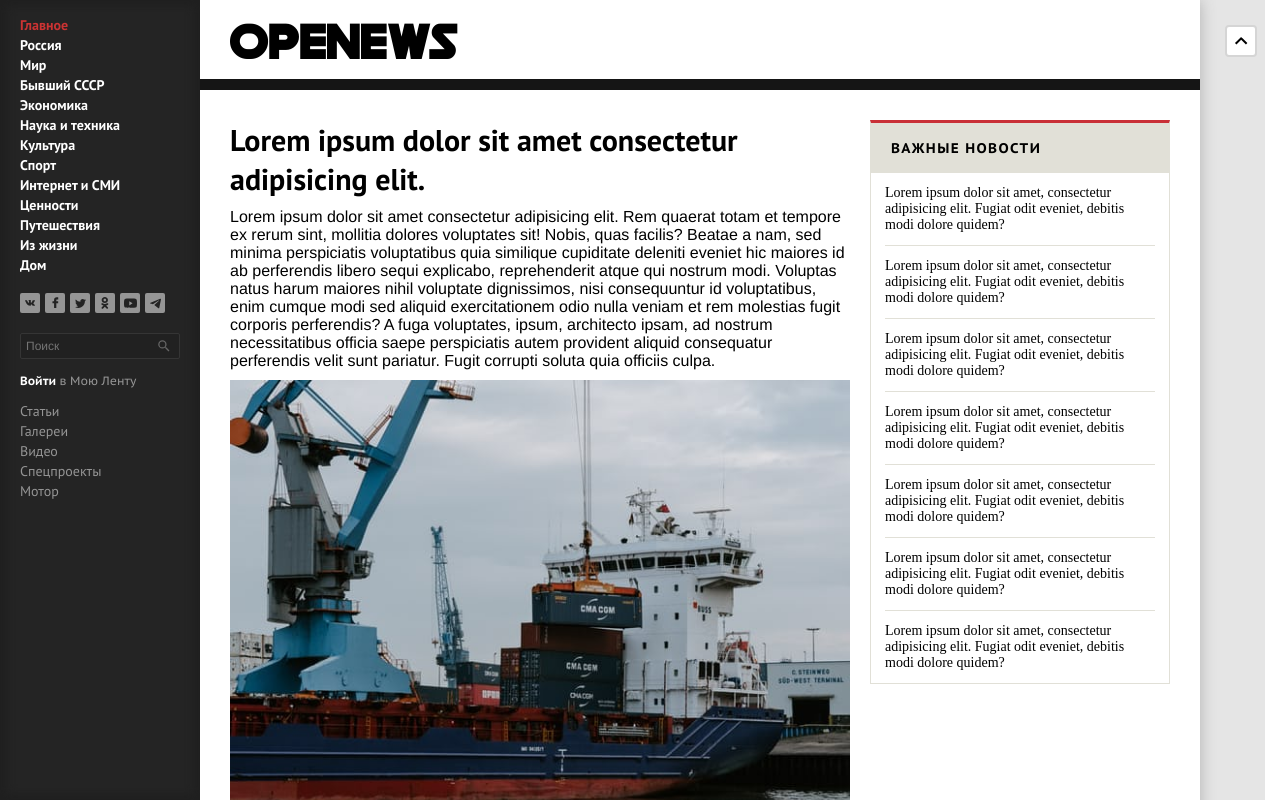
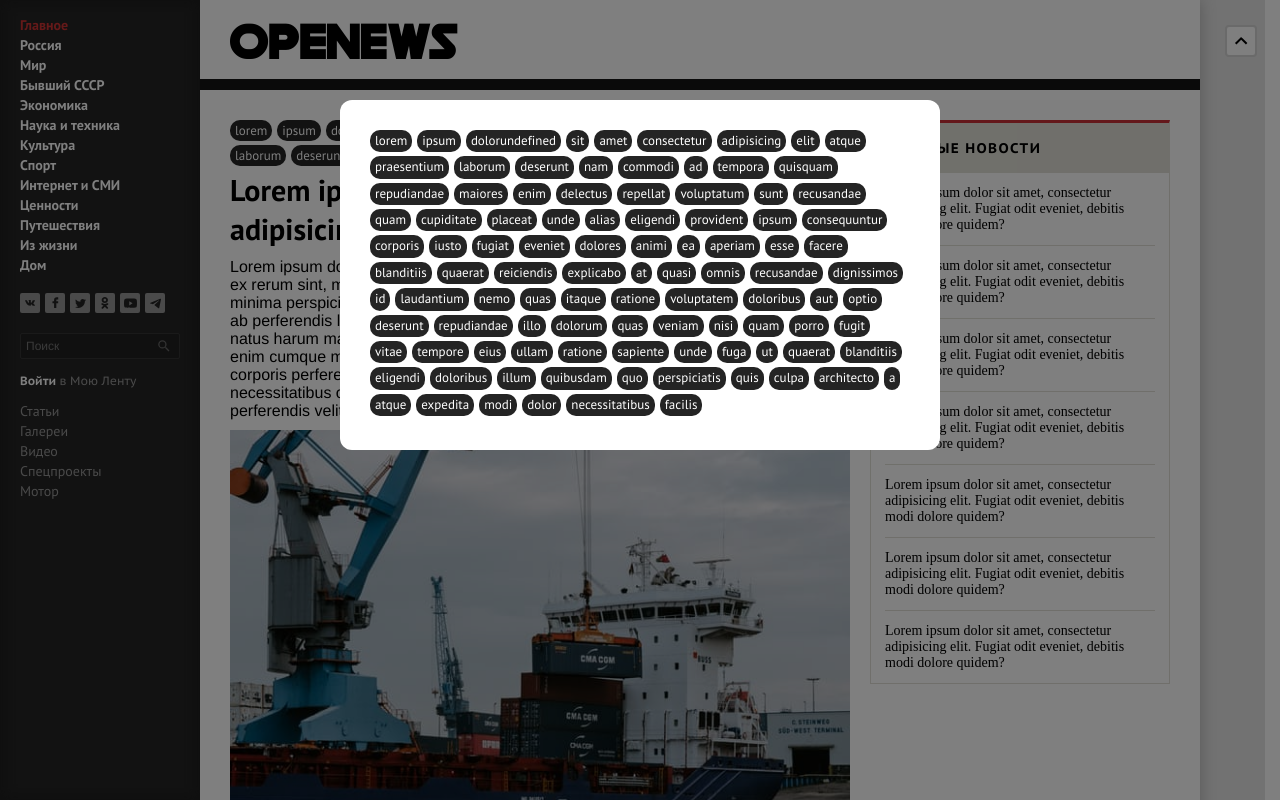
Before and after one commit to openews/openews, a Vue app: page /example in a window 1280 px wide. Shown: the top 800 px of the page. Built offline with nearby package versions, Linux system fonts and the light colour scheme; a web font is replaced by a local one; what vue-date-fns would draw is missing.

Commit message:
Add labels

```diff
--- /dev/null
+++ b/src/components/content/VContentLabels.vue
@@ -0,0 +1,39 @@
+<template>
+  <div class="labels">
+    <a
+      v-for="(label, index) in firstLabels(14)"
+      :key="index"
+      href="#"
+      class="labels__label"
+    >{{label}}</a>
+    <button @click="openAll()" class="labels__button" title="Показать все ярлыки">...</button>
+  </div>
+</template>
+
+<script>
+export default {
+  name: "VContentLabels",
+  props: {
+    labels: {
+      type: Array,
+      default: () => []
+    }
+  },
+  data() {
+    return {
+      theLabels: this.labels
+    };
+  },
+  methods: {
+    firstLabels(n) {
+      return this.theLabels.slice(0, n);
+    },
+    openAll() {
+      this.$emit("openAllLabels");
+    }
+  }
+};
+</script>
+
+<style scoped lang="scss" src="@/styles/content/VContentLabels.scss">
+</style>
--- /dev/null
+++ b/src/components/content/VContentLabelsModal.vue
@@ -0,0 +1,36 @@
+<template>
+  <div v-if="opened" class="modal">
+    <div @click="close()" class="modal__bg"></div>
+    <div class="modal__body">
+      <a v-for="(label, index) in labels" :key="index" href class="modal__label">{{ label }}</a>
+    </div>
+  </div>
+</template>
+
+<script>
+export default {
+  name: "VContentLabelsModal",
+  props: {
+    labels: {
+      type: Array,
+      default: () => []
+    }
+  },
+  data() {
+    return {
+      opened: true
+    };
+  },
+  methods: {
+    open() {
+      this.opened = true;
+    },
+    close() {
+      this.opened = false;
+    }
+  }
+};
+</script>
+
+<style scoped lang="scss" src="@/styles/content/VContentLabelsModal.scss">
+</style>
--- /dev/null
+++ b/src/styles/content/VContentLabels.scss
@@ -0,0 +1,24 @@
+.labels {
+  width: 100%;
+  display: flex;
+  flex-wrap: wrap;
+  &__label {
+    margin-right: 5px;
+    margin-bottom: 4px;
+    padding: 2px 5px;
+    color: #ffffff;
+    font-family: 'PT Sans';
+    background-color: #242424;
+    border-radius: 10px;
+    text-decoration: none;
+    font-size: 13px;
+  }
+  &__button {
+    margin-left: 5px;
+    border: none;
+    background: none;
+    font-size: 26px;
+    height: 8px;
+    cursor: pointer;
+  }
+}
--- /dev/null
+++ b/src/styles/content/VContentLabelsModal.scss
@@ -0,0 +1,38 @@
+.modal {
+  position: fixed;
+  z-index: 1000;
+  left: 0;
+  right: 0;
+  top: 0;
+  bottom: 0;
+  &__bg {
+    position: absolute;
+    width: 100vw;
+    height: 100vh;
+    background-color: rgba(0, 0, 0, 0.5);
+  }
+  &__body {
+    position: relative;
+    width: 600px;
+    height: 350px;
+    border-radius: 12px;
+    margin: 0 auto;
+    margin-top: 100px;
+    background-color: #ffffff;
+    padding: 30px;
+    display: flex;
+    flex-wrap: wrap;
+    overflow: auto;
+  }
+  &__label {
+    margin-right: 5px;
+    margin-bottom: 4px;
+    padding: 2px 5px;
+    color: #ffffff;
+    font-family: 'PT Sans';
+    background-color: #242424;
+    border-radius: 10px;
+    text-decoration: none;
+    font-size: 13px;
+  }
+}
--- a/src/views/PieceOfNews.vue
+++ b/src/views/PieceOfNews.vue
@@ -5,6 +5,7 @@
       <div class="page__focus">
         <div class="page__row">
           <div class="page__col page__col--2">
+            <Labels :labels="labels" @openAllLabels="openAllLabels" />
             <VPieceOfNews />
           </div>
         </div>
@@ -15,36 +16,26 @@
         </div>
       </div>
     </div>
-    <div class="page__category">
-      <div v-for="(cats, index) in categories" :key="index" class="page__row">
-        <div class="page__col">
-          <CategoryColumn :header="cats[0]" :news="categoryNews" />
-        </div>
-        <div class="page__col">
-          <CategoryColumn :header="cats[1]" :news="categoryNews" />
-        </div>
-        <div class="page__col">
-          <CategoryColumn :header="cats[2]" :news="categoryNews" />
-        </div>
-      </div>
-    </div>
     <VFooter />
     <button @click="scrollTop()" class="page__up"></button>
+    <LabelsModal :labels="labels" ref="labelModal" />
   </div>
 </template>
 
 <script>
-import Top from '@/components/content/VContentTop'
-import VPieceOfNews from '@/components/content/VContentPieceOfNews'
-import TimeColumn from '@/components/content/VContentTimeColumn'
-import CategoryColumn from '@/components/content/VContentCategoryColumn'
-import BlockNews from '@/components/content/VContentBlockNews'
-import BigNews from '@/components/content/VContentBigNews'
-import MiddleNews from '@/components/content/VContentMiddleNews'
-import VFooter from '@/components/content/VContentFooter'
+import Top from "@/components/content/VContentTop";
+import VPieceOfNews from "@/components/content/VContentPieceOfNews";
+import Labels from "@/components/content/VContentLabels";
+import TimeColumn from "@/components/content/VContentTimeColumn";
+import CategoryColumn from "@/components/content/VContentCategoryColumn";
+import BlockNews from "@/components/content/VContentBlockNews";
+import BigNews from "@/components/content/VContentBigNews";
+import MiddleNews from "@/components/content/VContentMiddleNews";
+import VFooter from "@/components/content/VContentFooter";
+import LabelsModal from "@/components/content/VContentLabelsModal";
 
 export default {
-  name: 'PieceOfNews',
+  name: "PieceOfNews",
   components: {
     Top,
     TimeColumn,
@@ -54,103 +45,263 @@ export default {
     MiddleNews,
     VFooter,
     VPieceOfNews,
+    Labels,
+    LabelsModal
   },
   data() {
     return {
       shortNew: {
-        text: 'Lorem ipsum dolor sit amet, consectetur adipisicing elit. Fugiat odit eveniet, debitis modi dolore quidem?',
-        path: 'example',
+        text:
+          "Lorem ipsum dolor sit amet, consectetur adipisicing elit. Fugiat odit eveniet, debitis modi dolore quidem?",
+        path: "example",
         time: 1575900368369,
-        img: (i) => this.i || this.i === 0 ? require(`../assets/imgs/${this.i++}.jpg`) : require(`../assets/imgs/0.jpg`),
+        img: i =>
+          this.i || this.i === 0
+            ? require(`../assets/imgs/${this.i++}.jpg`)
+            : require(`../assets/imgs/0.jpg`)
       },
       textNew: {
-        text: 'Lorem ipsum dolor sit amet, consectetur adipisicing elit. Fugiat odit eveniet, debitis modi dolore quidem?',
-        path: 'example',
+        text:
+          "Lorem ipsum dolor sit amet, consectetur adipisicing elit. Fugiat odit eveniet, debitis modi dolore quidem?",
+        path: "example"
       },
       bigNew: {
-        category: 'Обо всём',
+        category: "Обо всём",
         title: "Lorem ipsum dolor sit amet,",
-        description: "ВLorem ipsum dolor sit amet, consectetur adipisicing elit.",
+        description:
+          "ВLorem ipsum dolor sit amet, consectetur adipisicing elit.",
         date: 1575900368369,
-        path: 'example',
-        img: 'https://picsum.photos/620/310',
+        path: "example",
+        img: "https://picsum.photos/620/310"
       },
       configNew: {
-        title: 'Lorem ipsum',
-        description: 'Lorem ipsum dolor sit amet.',
+        title: "Lorem ipsum",
+        description: "Lorem ipsum dolor sit amet.",
         date: 1575900368369,
-        path: 'example',
-        img: 'https://picsum.photos/620/310',
-        category: 'Обо всём',
+        path: "example",
+        img: "https://picsum.photos/620/310",
+        category: "Обо всём"
       },
       categoryNew: {
-        img: 'https://picsum.photos/96/64',
-        title: 'Lorem ipsum',
-        description: 'Lorem ipsum dolor sit amet, consectetur adipisicing elit. Fugiat odit eveniet, quidem?',
-        path: 'example',
+        img: "https://picsum.photos/96/64",
+        title: "Lorem ipsum",
+        description:
+          "Lorem ipsum dolor sit amet, consectetur adipisicing elit. Fugiat odit eveniet, quidem?",
+        path: "example"
       },
       categories: [
-        [{ text: 'Россия', path: 'example', },
-        { text: 'Мир', path: 'example', },
-        { text: 'Бывший СССР', path: 'example', }],
-        [{ text: 'Экономика', path: 'example', },
-        { text: 'Силовые структуры', path: 'example', },
-        { text: 'Наука и техника', path: 'example', }],
-        [{ text: 'Спорт', path: 'example', },
-        { text: 'Культура', path: 'example', },
-        { text: 'интернет и СМИ', path: 'example', }],
-        [{ text: 'Ценности', path: 'example', },
-        { text: 'Путешествия', path: 'example', },
-        { text: 'Из жизни', path: 'example', }],
-        [{ text: 'Motor', path: 'example', },
-        { text: 'Дом', path: 'example', },
-        { text: 'Нацпрокеты', path: 'example', }],
+        [
+          { text: "Россия", path: "example" },
+          { text: "Мир", path: "example" },
+          { text: "Бывший СССР", path: "example" }
+        ],
+        [
+          { text: "Экономика", path: "example" },
+          { text: "Силовые структуры", path: "example" },
+          { text: "Наука и техника", path: "example" }
+        ],
+        [
+          { text: "Спорт", path: "example" },
+          { text: "Культура", path: "example" },
+          { text: "интернет и СМИ", path: "example" }
+        ],
+        [
+          { text: "Ценности", path: "example" },
+          { text: "Путешествия", path: "example" },
+          { text: "Из жизни", path: "example" }
+        ],
+        [
+          { text: "Motor", path: "example" },
+          { text: "Дом", path: "example" },
+          { text: "Нацпрокеты", path: "example" }
+        ]
       ],
+      labels: [
+        "lorem",
+        "ipsum",
+        "dolorundefined",
+        "sit",
+        "amet",
+        "consectetur",
+        "adipisicing",
+        "elit",
+        "atque",
+        "praesentium",
+        "laborum",
+        "deserunt",
+        "nam",
+        "commodi",
+        "ad",
+        "tempora",
+        "quisquam",
+        "repudiandae",
+        "maiores",
+        "enim",
+        "delectus",
+        "repellat",
+        "voluptatum",
+        "sunt",
+        "recusandae",
+        "quam",
+        "cupiditate",
+        "placeat",
+        "unde",
+        "alias",
+        "eligendi",
+        "provident",
+        "ipsum",
+        "consequuntur",
+        "corporis",
+        "iusto",
+        "fugiat",
+        "eveniet",
+        "dolores",
+        "animi",
+        "ea",
+        "aperiam",
+        "esse",
+        "facere",
+        "blanditiis",
+        "quaerat",
+        "reiciendis",
+        "explicabo",
+        "at",
+        "quasi",
+        "omnis",
+        "recusandae",
+        "dignissimos",
+        "id",
+        "laudantium",
+        "nemo",
+        "quas",
+        "itaque",
+        "ratione",
+        "voluptatem",
+        "doloribus",
+        "aut",
+        "optio",
+        "deserunt",
+        "repudiandae",
+        "illo",
+        "dolorum",
+        "quas",
+        "veniam",
+        "nisi",
+        "quam",
+        "porro",
+        "fugit",
+        "vitae",
+        "tempore",
+        "eius",
+        "ullam",
+        "ratione",
+        "sapiente",
+        "unde",
+        "fuga",
+        "ut",
+        "quaerat",
+        "blanditiis",
+        "eligendi",
+        "doloribus",
+        "illum",
+        "quibusdam",
+        "quo",
+        "perspiciatis",
+        "quis",
+        "culpa",
+        "architecto",
+        "a",
+        "atque",
+        "expedita",
+        "modi",
+        "dolor",
+        "necessitatibus",
+        "facilis"
+      ]
     };
   },
   computed: {
     news1() {
-      return this.generate([{ 1: this.longNew }, { 2: this.shortNew }])
+      return this.generate([{ 1: this.longNew }, { 2: this.shortNew }]);
     },
     news2() {
-      return this.generate([{ 10: this.shortNew }])
+      return this.generate([{ 10: this.shortNew }]);
     },
     news3() {
-      return this.generate([{ 7: this.textNew }])
+      return this.generate([{ 7: this.textNew }]);
     },
     news4() {
-      return this.generate([{ 1: this.configNew },{ 2: this.shortNew },{ 1: this.configNew },{ 3: this.shortNew },{ 1: this.configNew },{ 4: this.shortNew },{ 1: this.configNew },{ 3: this.shortNew },{ 1: this.configNew },{ 3: this.shortNew }])
+      return this.generate([
+        { 1: this.configNew },
+        { 2: this.shortNew },
+        { 1: this.configNew },
+        { 3: this.shortNew },
+        { 1: this.configNew },
+        { 4: this.shortNew },
+        { 1: this.configNew },
+        { 3: this.shortNew },
+        { 1: this.configNew },
+        { 3: this.shortNew }
+      ]);
     },
     news5() {
-      return this.generate([{ 1: this.configNew },{ 3: this.shortNew },{ 1: this.configNew },{ 8: this.shortNew },{ 1: this.configNew },{ 3: this.shortNew },{ 1: this.configNew },{ 1: this.shortNew },{ 1: this.configNew },{ 2: this.shortNew }])
+      return this.generate([
+        { 1: this.configNew },
+        { 3: this.shortNew },
+        { 1: this.configNew },
+        { 8: this.shortNew },
+        { 1: this.configNew },
+        { 3: this.shortNew },
+        { 1: this.configNew },
+        { 1: this.shortNew },
+        { 1: this.configNew },
+        { 2: this.shortNew }
+      ]);
     },
-    news6(){
-      return this.generate([{ 1: this.configNew },{ 1: this.shortNew },{ 1: this.configNew },{ 2: this.shortNew },{ 1: this.configNew },{ 1: this.shortNew }])
+    news6() {
+      return this.generate([
+        { 1: this.configNew },
+        { 1: this.shortNew },
+        { 1: this.configNew },
+        { 2: this.shortNew },
+        { 1: this.configNew },
+        { 1: this.shortNew }
+      ]);
     },
-    categoryNews(){
-      return this.generate([{ 1: this.textNew }, { 1: this.categoryNew }, { 1: this.textNew }, { 1: this.categoryNew }, { 1: this.textNew }, { 1: this.categoryNew }, { 1: this.textNew },])
+    categoryNews() {
+      return this.generate([
+        { 1: this.textNew },
+        { 1: this.categoryNew },
+        { 1: this.textNew },
+        { 1: this.categoryNew },
+        { 1: this.textNew },
+        { 1: this.categoryNew },
+        { 1: this.textNew }
+      ]);
     }
   },
   methods: {
-    generate(configs){
-      this.i = 0
-      let obj = []
+    generate(configs) {
+      this.i = 0;
+      let obj = [];
       configs.forEach(config => {
-        const number = Object.keys(config)[0]
-        const example = config[number]
-        for(let i = 0; i < number; i++){
-          obj.push(example)
+        const number = Object.keys(config)[0];
+        const example = config[number];
+        for (let i = 0; i < number; i++) {
+          obj.push(example);
         }
-      })
-      return obj
+      });
+      return obj;
     },
-    scrollTop(){
-      document.scrollingElement.scrollTop = 0
+    scrollTop() {
+      document.scrollingElement.scrollTop = 0;
     },
-  },
+    openAllLabels() {
+      this.$refs.labelModal.open();
+    }
+  }
 };
 </script>
 
 <style scoped lang="scss" src="@/styles/Page.scss">
-
 </style>
```
Also changed, not shown: src/views/CategoryNews.vue (+120 -68 lines).
